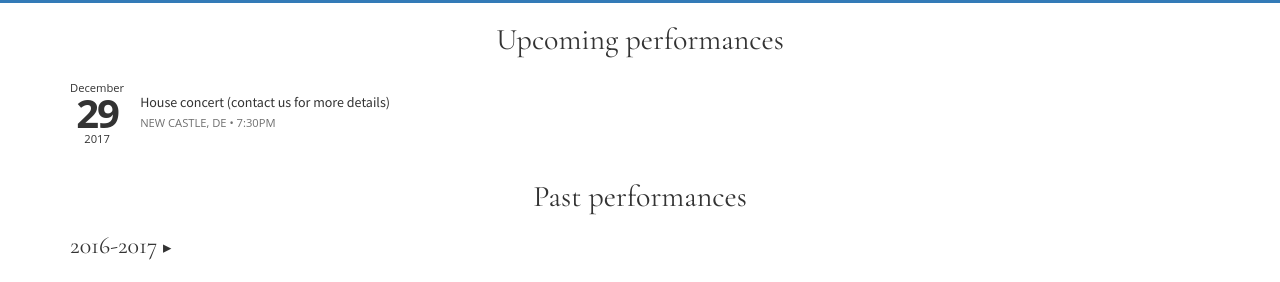
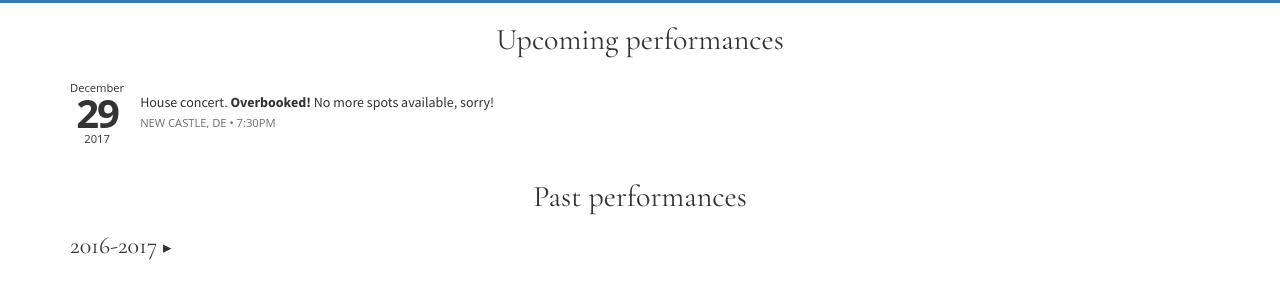
Before and after one commit to timandjeremy/timandjeremy.github.io, a Jekyll site: the page built from index.html, in a window 1280 px wide and 900 px high, scrolled down 3059 px. Shown: the part 167-449 px from the top of the window. Built offline with Jekyll 4.4.1, drawn with Linux system fonts in a browser that asks for light colours; comment, search, counter and statistics services are not loaded.

Commit message:
DE concert overbooked

```diff
--- a/_data/calendar.yml
+++ b/_data/calendar.yml
@@ -359,5 +359,5 @@
 
   - date: 2017-12-29
     time: 7:30pm
-    title: House concert (contact us for more details)
+    title: "House concert. **Overbooked!** No more spots available, sorry!"
     location: "New Castle, DE"
```
